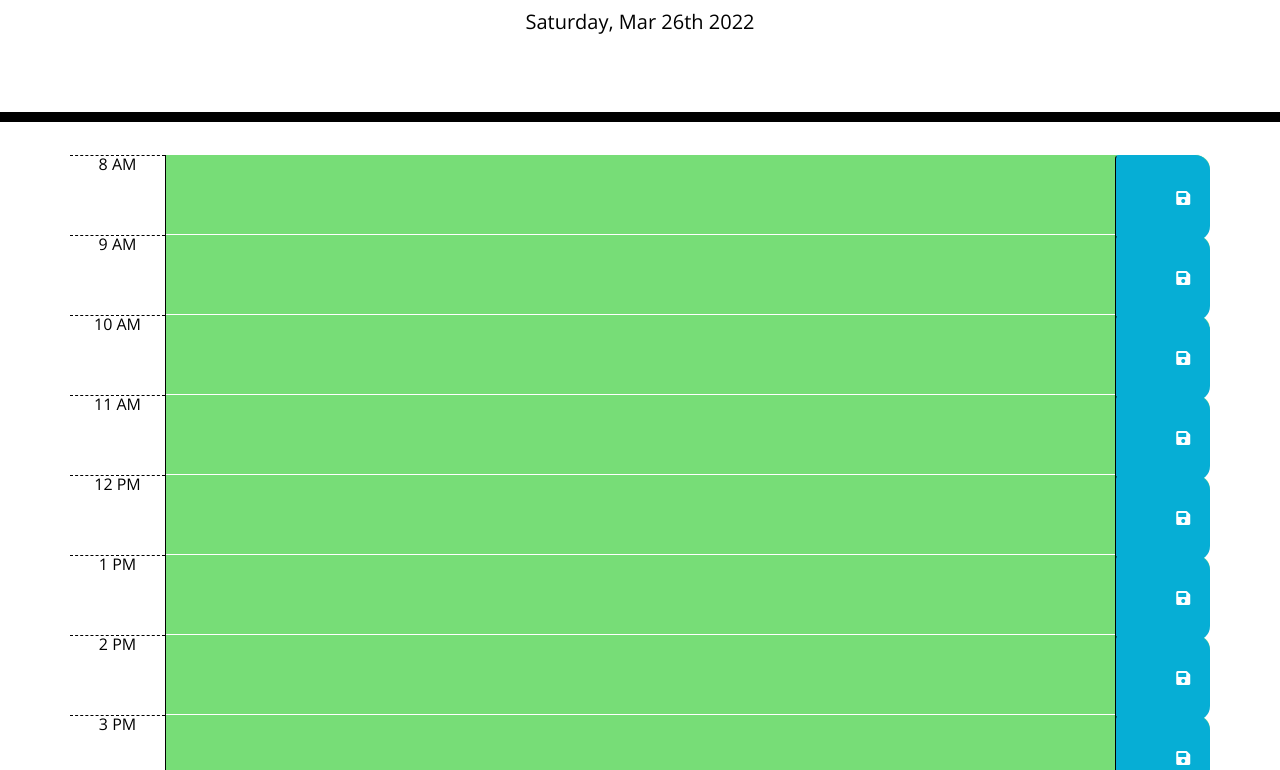
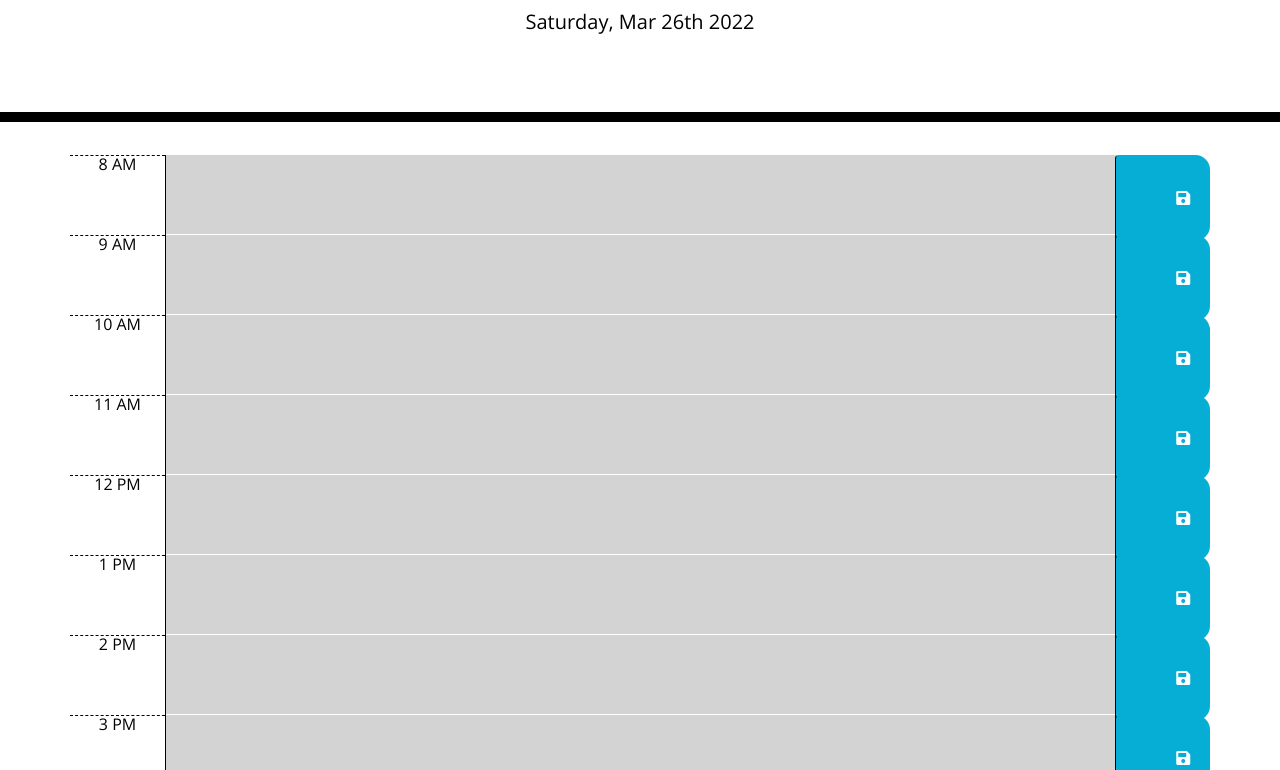
Before and after one commit to DeanK24/Work-Day-Scheduler, a plain HTML site: page index.html in a window 1280 px wide. Shown: the part 182-952 px from the top of the page. Drawn offline with nearby package versions, Linux system fonts and the light colour scheme.

Commit message:
fixed javascript

```diff
--- a/assets/js/script.js
+++ b/assets/js/script.js
@@ -13,47 +13,35 @@ $(document).ready(function () {
   function changeColor() {
     var currentTime = moment().hour();
 
-    $(".row").each(function () {
-      var timeSlot = parseInt($(this).attr("id").split("hour")[1]);
+    $(".row").each(function (i) {
+      var timeSlot = parseInt($(".row")[i].id)
+      var timeSlotId = $(".row")[i].id
 
       if (timeSlot < currentTime) {
-        $(this)
-        .removeClass("future");
-        $(this)
-        .removeClass("present");
-        $(this)
-        .addClass("past");
+
+        $("#" + timeSlotId).addClass("past");
+
+      } else if (timeSlot > currentTime) {
+
+        $("#" + timeSlotId).addClass("future")
+
       } else if (timeSlot === currentTime) {
-        $(this)
-        .removeClass("past");
-        $(this)
-        .removeClass("future");
-        $(this)
-        .addClass("present");
-      } else {
-        $(this)
-        .removeClass("present");
-        $(this)
-        .removeClass("past");
-        $(this)
-        .addClass("future");
-      }
+
+        $("#" + timeSlotId).addClass("present")
+      };
     });
   }
 
-
-
-
-  $("#8a .description").val(localStorage.getItem("8a"));
-  $("#9a .description").val(localStorage.getItem("9a"));
-  $("#10a .description").val(localStorage.getItem("10a"));
-  $("#11a .description").val(localStorage.getItem("11a"));
-  $("#12p .description").val(localStorage.getItem("12p"));
-  $("#1p .description").val(localStorage.getItem("1p"));
-  $("#2p .description").val(localStorage.getItem("2p"));
-  $("#3p .description").val(localStorage.getItem("3p"));
-  $("#4p .description").val(localStorage.getItem("4p"));
-  $("#5p .description").val(localStorage.getItem("5p"));
+  $("#8 .description").val(localStorage.getItem("8"));
+  $("#9 .description").val(localStorage.getItem("9"));
+  $("#10 .description").val(localStorage.getItem("10"));
+  $("#11 .description").val(localStorage.getItem("11"));
+  $("#12 .description").val(localStorage.getItem("12"));
+  $("#13 .description").val(localStorage.getItem("13"));
+  $("#14 .description").val(localStorage.getItem("14"));
+  $("#15 .description").val(localStorage.getItem("15"));
+  $("#16 .description").val(localStorage.getItem("16"));
+  $("#17 .description").val(localStorage.getItem("17"));
 
 
 
--- a/index.html
+++ b/index.html
@@ -31,7 +31,7 @@
     <div class="container">
       <!-- Timeblocks go here -->
 
-      <div id="8a" class="row time-block">
+      <div id="8" class="row time-block">
         <div class="col-md-1 hour">8 AM</div>
         <textarea class="col-md-10 description"> </textarea>
         <button class="btn saveBtn col-md-1">
@@ -39,7 +39,7 @@
         </button>
       </div>
 
-      <div id="9a" class="row time-block">
+      <div id="9" class="row time-block">
         <div class="col-md-1 hour">9 AM</div>
         <textarea class="col-md-10 description"> </textarea>
         <button class="btn saveBtn col-md-1">
@@ -47,7 +47,7 @@
         </button>
       </div>
 
-      <div id="10a" class="row time-block">
+      <div id="10" class="row time-block">
         <div class="col-md-1 hour">10 AM</div>
         <textarea class="col-md-10 description"> </textarea>
         <button class="btn saveBtn col-md-1">
@@ -55,7 +55,7 @@
         </button>
       </div>
 
-      <div id="11a" class="row time-block">
+      <div id="11" class="row time-block">
         <div class="col-md-1 hour">11 AM</div>
         <textarea class="col-md-10 description"> </textarea>
         <button class="btn saveBtn col-md-1">
@@ -63,7 +63,7 @@
         </button>
       </div>
 
-      <div id="12p" class="row time-block">
+      <div id="12" class="row time-block">
         <div class="col-md-1 hour">12 PM</div>
         <textarea class="col-md-10 description"> </textarea>
         <button class="btn saveBtn col-md-1">
@@ -71,7 +71,7 @@
         </button>
       </div>
 
-      <div id="1p" class="row time-block">
+      <div id="13" class="row time-block">
         <div class="col-md-1 hour">1 PM</div>
         <textarea class="col-md-10 description"> </textarea>
         <button class="btn saveBtn col-md-1">
@@ -79,7 +79,7 @@
         </button>
       </div>
 
-      <div id="2p" class="row time-block">
+      <div id="14" class="row time-block">
         <div class="col-md-1 hour">2 PM</div>
         <textarea class="col-md-10 description"> </textarea>
         <button class="btn saveBtn col-md-1">
@@ -87,7 +87,7 @@
         </button>
       </div>
 
-      <div id="3p" class="row time-block">
+      <div id="15" class="row time-block">
         <div class="col-md-1 hour">3 PM</div>
         <textarea class="col-md-10 description"> </textarea>
         <button class="btn saveBtn col-md-1">
@@ -95,7 +95,7 @@
         </button>
       </div>
 
-      <div id="4p" class="row time-block">
+      <div id="16" class="row time-block">
         <div class="col-md-1 hour">4 PM</div>
         <textarea class="col-md-10 description"> </textarea>
         <button class="btn saveBtn col-md-1">
@@ -103,7 +103,7 @@
         </button>
       </div>
 
-      <div id="5p" class="row time-block">
+      <div id="17" class="row time-block">
         <div class="col-md-1 hour">5 PM</div>
         <textarea class="col-md-10 description"> </textarea>
         <button class="btn saveBtn col-md-1">
```
Also changed, not shown: assets/images/_C__Users_deank_challenges_Work-Day-Scheduler_index.html.png (added), 1 other file.
